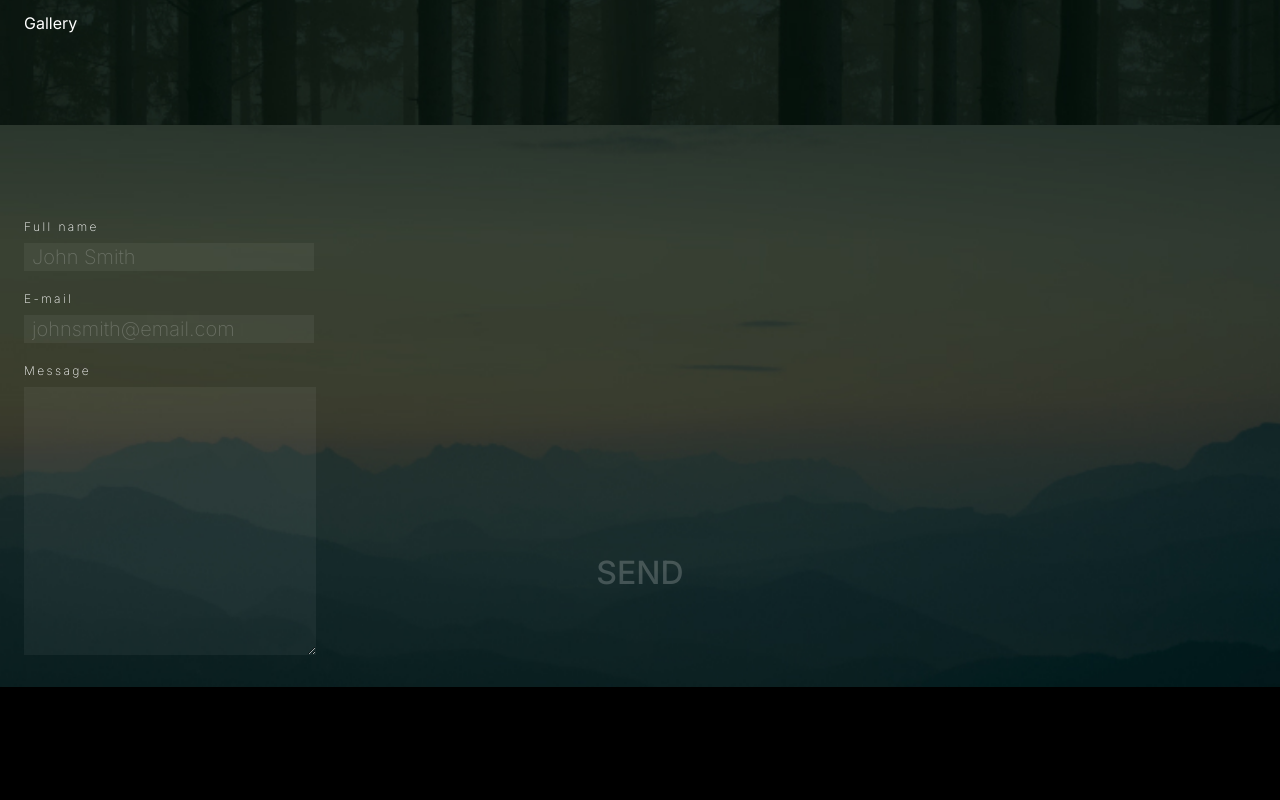
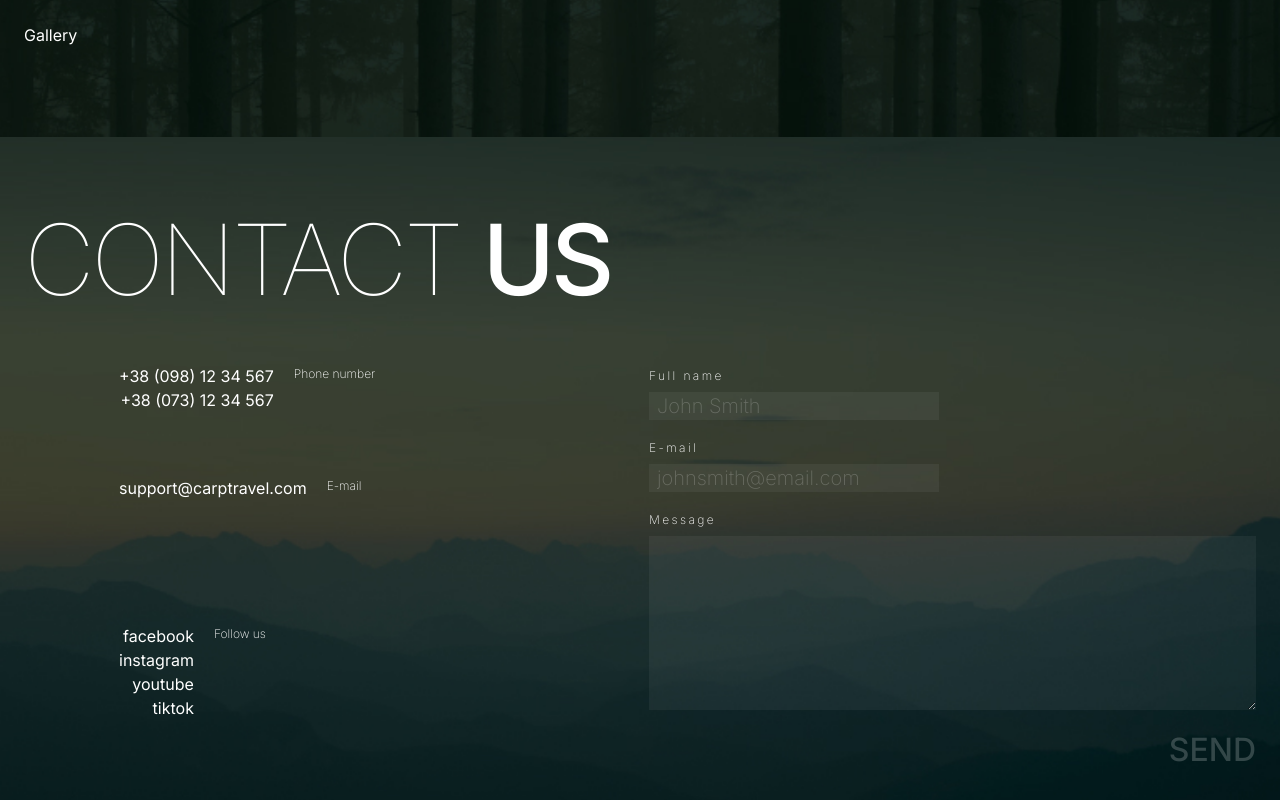
Before and after one commit to Anastasia-front/test-soft-ryzen, a Next.js app: page / in a window 1280 px wide. Shown: the part 3178-3978 px from the top of the page. Before the commit the page ends 3865 px from the top, so only its background shows below. Built offline with nearby package versions, Linux system fonts and the light colour scheme.

Commit message:
feat : section contacts almost done
- at mobile and tablet versions fully prepared
- at desktop version just need to tweak the styles

```diff
--- a/src/app/components/Textarea/Textarea.tsx
+++ b/src/app/components/Textarea/Textarea.tsx
@@ -1,13 +1,13 @@
 import { forwardRef } from "react";
 import type { FieldErrors, FieldValues } from "react-hook-form";
 
-import clsx from "clsx";
 import { InputWrapper } from "../Input/InputWrapper/InputWrapper";
 
 export type TextareaElement = HTMLTextAreaElement;
 
 export interface TextareaProps
 	extends ReactHTMLElementAttributes<TextareaElement> {
+	section: "career" | "contacts";
 	label?: string;
 	register?: FieldValues;
 	errors?: FieldErrors<FieldValues>;
@@ -18,6 +18,7 @@ export interface TextareaProps
 export const Textarea = forwardRef<TextareaElement, TextareaProps>(
 	(
 		{
+			section,
 			label,
 			required,
 			disabled,
@@ -30,20 +31,40 @@ export const Textarea = forwardRef<TextareaElement, TextareaProps>(
 		ref
 	) => {
 		const error = errors ? errors[register?.name]?.message?.toString() : "";
-		const componentClass = [
-			error && "border-red",
-			disabled && "border-backgroundInput",
-		];
+
+		const sectionStyles =
+			section === "contacts"
+				? ["md:mt-[-136px]", "md:ml-[242px]", "xl:mt-0", "xl:ml-0"]
+				: [
+						"md:ml-[250px]",
+						"md:mt-[-272px]",
+						"xl:ml-[314px]",
+						"xl:mt-[-320px]",
+				  ];
+
+		const sizeInSections =
+			section === "contacts"
+				? [
+						"md:min-w-[60vw]",
+						"l:min-w-[70vw]",
+						"md:h-[222px]",
+						"xl:h-[174px]",
+						"xl:min-w-[607px]",
+				  ]
+				: [
+						"md:max-w-[400px]",
+						"md:min-w-[222px]",
+						"md:h-[228px]",
+						"xl:h-[268px]",
+						"xl:min-w-[292px]",
+				  ];
 
 		const textareaStyles = [
+			...sizeInSections,
+			"xl:min-w-[292px]",
 			"max-w-[86vw]",
 			"h-[196px]",
 			"min-w-[280px]",
-			"md:max-w-[400px]",
-			"md:min-w-[222px]",
-			"md:h-[228px]",
-			"xl:h-[268px]",
-			"xl:min-w-[292px]",
 			"bg-input",
 			"py-[6px]",
 			"px-[8px]",
@@ -57,11 +78,11 @@ export const Textarea = forwardRef<TextareaElement, TextareaProps>(
 		return (
 			<label className={className}>
 				<InputWrapper
+					className={sectionStyles.join(" ")}
 					label={label}
 					error={error}
 					required={required}
 					disabled={disabled}
-					className={clsx(componentClass)}
 					showError={!!errors}
 				>
 					<textarea
--- a/src/app/section/career/Form/Form.tsx
+++ b/src/app/section/career/Form/Form.tsx
@@ -168,12 +168,13 @@ export function Form() {
 					case "message":
 						return (
 							<Textarea
+								section="career"
 								key={field}
 								label={formFieldsData[field].label}
 								register={formFieldsData[field].register()}
 								errors={errors}
 								disabled={formFieldsData[field].disabled}
-								className="self-start md:ml-[250px] md:mt-[-272px] xl:ml-[314px] xl:mt-[-320px]"
+								className="self-start"
 							/>
 						);
 
@@ -186,7 +187,7 @@ export function Form() {
 								errors={errors}
 								required={formFieldsData[field].required}
 								disabled={formFieldsData[field].disabled}
-								className="self-start md:w-[222px] xl:w-[290px] md:pt-[16px] xl:pt-[12px]"
+								className="self-start md:w-[222px] xl:w-[290px]"
 								text={formFieldsData[field].text || ""}
 							/>
 						);
--- a/src/app/section/career/TabletAndDesktopCareer.tsx
+++ b/src/app/section/career/TabletAndDesktopCareer.tsx
@@ -22,7 +22,7 @@ export default function TabletAndDesktopCareer() {
 				<h2 className="self-left pl-[80px] xl:pl-[123px] text-30 xl:text-36 xl:leading-[39px] font-200 uppercase">
 					Why us ?
 				</h2>
-				<div className="flex gap-[20px] x:gap-[100px] xl:gap-[24px] ">
+				<div className="flex gap-[20px] l:gap-[100px] xl:gap-[24px] ">
 					{isScreenTabletSm && !isScreenTabletXl && (
 						<ul className="flex flex-col self-start gap-[24px] text-right leading-[20px] min-w-[222px] max-w-[277px]">
 							{whoUs.map((w) => (
--- a/src/app/section/contacts/Form/Form.tsx
+++ b/src/app/section/contacts/Form/Form.tsx
@@ -122,18 +122,24 @@ export function Form() {
 					case "message":
 						return (
 							<Textarea
+								section="contacts"
 								key={field}
 								label={formFieldsData[field].label}
 								register={formFieldsData[field].register()}
 								errors={errors}
 								required={formFieldsData[field].required}
 								disabled={formFieldsData[field].disabled}
-								className="self-start md:min-w-[463px] md:h-[222px] xl:h-[174px] xl:min-w-[607px]"
+								className="self-start"
 							/>
 						);
 				}
 			})}
-			<Button type="submit" submit disabled={!isValidFixed}>
+			<Button
+				type="submit"
+				submit
+				disabled={!isValidFixed}
+				className="self-end"
+			>
 				SEND
 			</Button>
 		</form>
--- /dev/null
+++ b/src/app/section/contacts/data/contacts.ts
@@ -0,0 +1,40 @@
+type ContactItem = {
+	id: number;
+	type: string;
+	name: string;
+	items: Array<{
+		id: number;
+		type?: string;
+		value: string;
+		href?: string;
+	}>;
+};
+
+export const contacts: ContactItem[] = [
+	{
+		id: 1,
+		type: "tel:",
+		name: "Phone number",
+		items: [
+			{ id: 1, type: "tel:", value: "+38 (098) 12 34 567" },
+			{ id: 2, type: "tel:", value: "+38 (073) 12 34 567" },
+		],
+	},
+	{
+		id: 2,
+		type: "mailto:",
+		name: "E-mail",
+		items: [{ id: 1, type: "mailto:", value: "support@carptravel.com" }],
+	},
+	{
+		id: 3,
+		type: "https://",
+		name: "Follow us",
+		items: [
+			{ id: 1, value: "facebook", href: "#" },
+			{ id: 2, value: "instagram", href: "#" },
+			{ id: 3, value: "youtube", href: "#" },
+			{ id: 4, value: "tiktok", href: "#" },
+		],
+	},
+];
--- a/src/app/section/contacts/page.tsx
+++ b/src/app/section/contacts/page.tsx
@@ -1,11 +1,56 @@
 import Section from "@/app/components/Section/Section";
 import { Form } from "./Form/Form";
+import { contacts } from "./data/contacts";
 import s from "./styles.module.scss";
 
 export default function Contacts() {
 	return (
 		<Section className={s.bg} id="contacts">
-			<Form />
+			<div className="flex flex-col gap-[36px] xl:gap-[71px]">
+				<h1
+					className="uppercase font-100 text-40 md:text-67 xl:text-98  leading-[56px] md:leading-[66px]
+			tracking-[-1.6px] md:tracking-[-2.68px] xl:tracking-[-3.92px]"
+				>
+					Contact<span className="font-500"> US</span>
+				</h1>
+				<div
+					className="self-end md:self-center xl:self-start w-full
+			md:flex md:flex-col md:gap-[64px] xl:flex-row xl:gap-[230px]"
+				>
+					<ul
+						className="flex flex-col md:flex-wrap xl:flex-col xl:flex-nowrap
+				 md:h-[100px] gap-y-[24px] gap-x-[90px] xl:gap-y-[64px] items-end
+				 text-left xl:text-right xl:pl-[95px]"
+					>
+						{contacts.map((c) => (
+							<li
+								key={c.id}
+								className="flex gap-[20px] last:flex-row-reverse
+							xl:last:flex-row first:pr-0 last:pr-[15px] md:last:pr-[145px] pr-[46px]
+							xl:last:pt-[60px] xl:last:pr-[0px] xl:w-[300px]"
+							>
+								<ul>
+									{c.items.map((item) => (
+										<li key={item.id}>
+											<a
+												target="_blank"
+												href={item.href ? item.href : item.type + item.value}
+												className="font-400 leading-[24px] text-14 sm:text-16 l:tex-18 "
+											>
+												{item.value}
+											</a>
+										</li>
+									))}
+								</ul>
+								<p className="text-12 text-left font-200 leading-[20px] ">
+									{c.name}
+								</p>
+							</li>
+						))}
+					</ul>
+					<Form />
+				</div>
+			</div>
 		</Section>
 	);
 }
--- a/tailwind.config.ts
+++ b/tailwind.config.ts
@@ -10,7 +10,7 @@ const config: Config = {
 		screens: {
 			sm: "400px",
 			md: "768px",
-			x: "1000px",
+			l: "1000px",
 			xl: "1280px",
 			xxl: "1440px",
 		},
```
